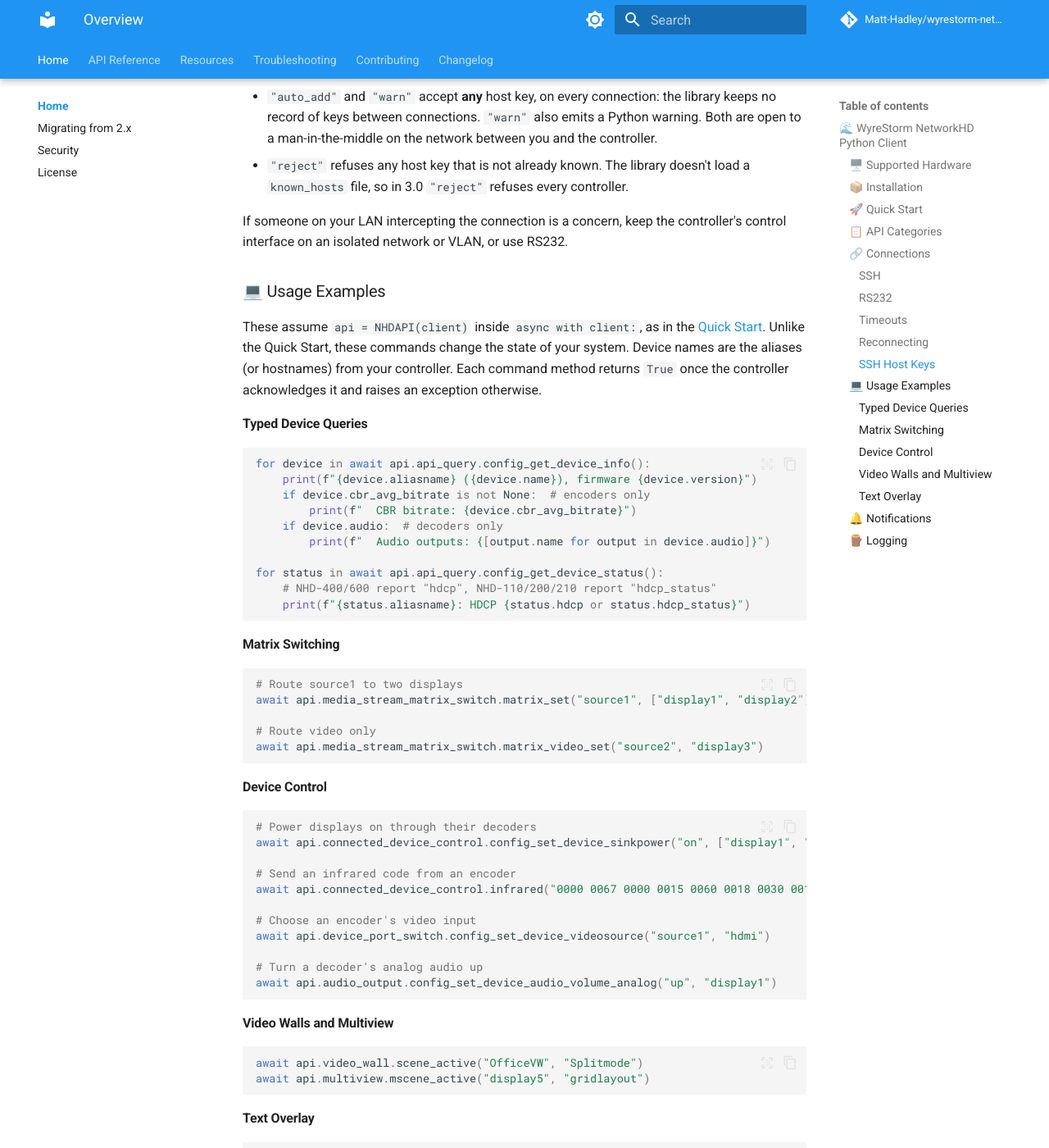
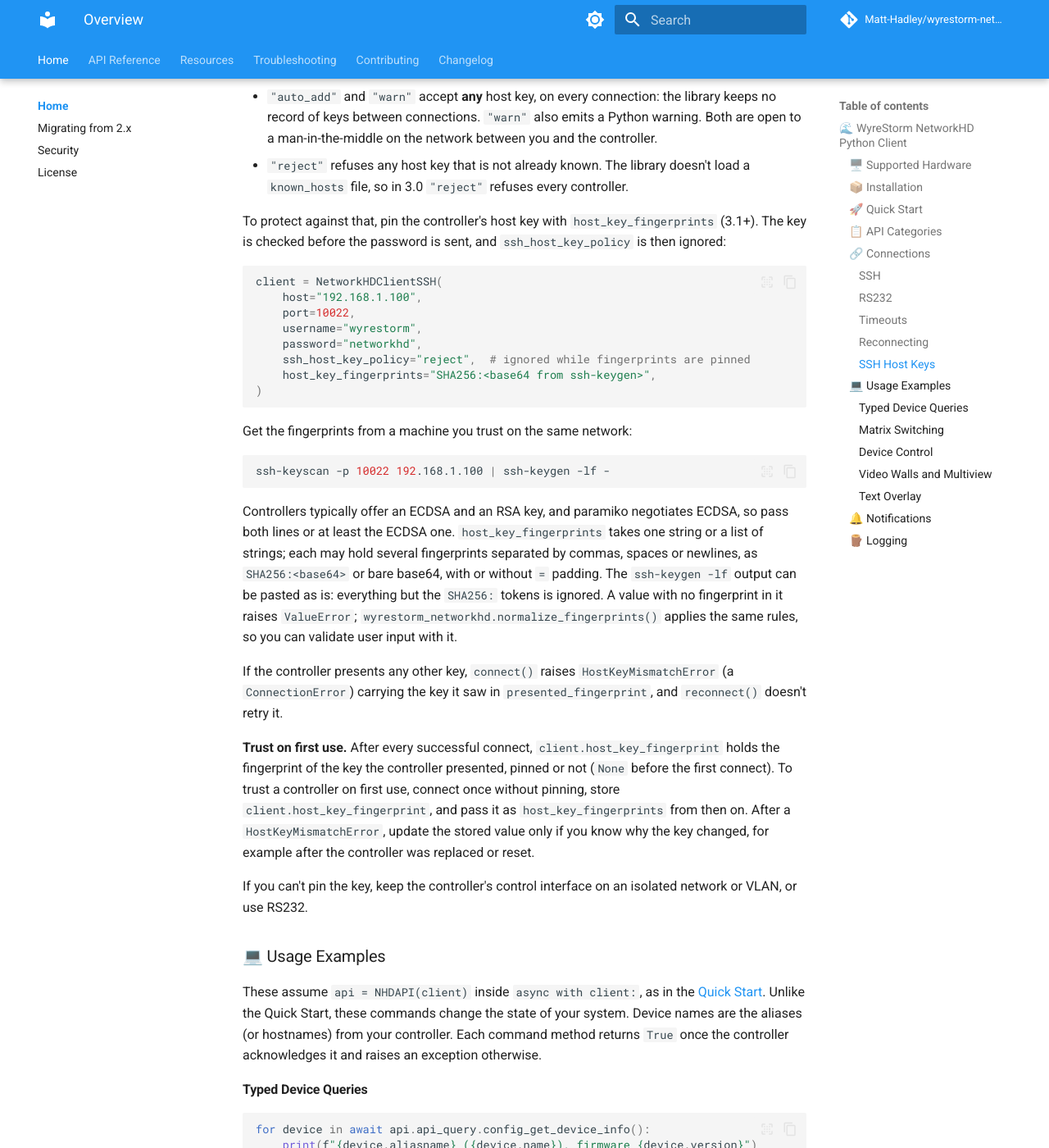
Before and after one commit to Matt-Hadley/wyrestorm-networkhd-py, an MkDocs documentation site: the page built from docs/index.md, in a window 1280 px wide and 1400 px high, scrolled down 4319 px. Shown: the whole window at 82% size. Built offline with MkDocs 1.6.1 and Material for MkDocs 9.7.7, drawn with Linux system fonts in a browser that asks for light colours; comment, search, counter and statistics services are not loaded; some of the changed text lies outside the part shown.

Commit message:
docs: document SSH host key pinning and trust on first use
Co-Authored-By: Claude Opus 5.5 <noreply@anthropic.com>

````diff
--- a/docs/index.md
+++ b/docs/index.md
@@ -178,7 +178,8 @@ except ConnectionLostError:
 
 `reconnect()` also works from any other state, for example after `disconnect()`. It waits `delay` seconds before the
 second attempt and doubles it each time, capped at 30 seconds, with jitter. It raises `ReconnectionError` when every
-attempt fails, and `AuthenticationError` at once if the credentials are rejected.
+attempt fails, and `AuthenticationError` or `HostKeyMismatchError` at once if the credentials or the host key are
+rejected.
 
 ### SSH Host Keys
 
@@ -190,8 +191,43 @@ attempt fails, and `AuthenticationError` at once if the credentials are rejected
 - `"reject"` refuses any host key that is not already known. The library doesn't load a `known_hosts` file, so in 3.0
   `"reject"` refuses every controller.
 
-If someone on your LAN intercepting the connection is a concern, keep the controller's control interface on an isolated
-network or VLAN, or use RS232.
+To protect against that, pin the controller's host key with `host_key_fingerprints` (3.1+). The key is checked before
+the password is sent, and `ssh_host_key_policy` is then ignored:
+
+```python
+client = NetworkHDClientSSH(
+    host="192.168.1.100",
+    port=10022,
+    username="wyrestorm",
+    password="networkhd",
+    ssh_host_key_policy="reject",  # ignored while fingerprints are pinned
+    host_key_fingerprints="SHA256:<base64 from ssh-keygen>",
+)
+```
+
+Get the fingerprints from a machine you trust on the same network:
+
+```bash
+ssh-keyscan -p 10022 192.168.1.100 | ssh-keygen -lf -
+```
+
+Controllers typically offer an ECDSA and an RSA key, and paramiko negotiates ECDSA, so pass both lines or at least the
+ECDSA one. `host_key_fingerprints` takes one string or a list of strings; each may hold several fingerprints separated
+by commas, spaces or newlines, as `SHA256:<base64>` or bare base64, with or without `=` padding. The `ssh-keygen -lf`
+output can be pasted as is: everything but the `SHA256:` tokens is ignored. A value with no fingerprint in it raises
+`ValueError`; `wyrestorm_networkhd.normalize_fingerprints()` applies the same rules, so you can validate user input with
+it.
+
+If the controller presents any other key, `connect()` raises `HostKeyMismatchError` (a `ConnectionError`) carrying the
+key it saw in `presented_fingerprint`, and `reconnect()` doesn't retry it.
+
+**Trust on first use.** After every successful connect, `client.host_key_fingerprint` holds the fingerprint of the key
+the controller presented, pinned or not (`None` before the first connect). To trust a controller on first use, connect
+once without pinning, store `client.host_key_fingerprint`, and pass it as `host_key_fingerprints` from then on. After a
+`HostKeyMismatchError`, update the stored value only if you know why the key changed, for example after the controller
+was replaced or reset.
+
+If you can't pin the key, keep the controller's control interface on an isolated network or VLAN, or use RS232.
 
 ## 💻 Usage Examples
 
@@ -263,7 +299,8 @@ Register callbacks with `client.register_notification_callback(type, callback)`,
 are `"endpoint"`, `"cecinfo"`, `"irinfo"`, `"serialinfo"`, `"video"` and `"sink"`; each callback receives the parsed
 notification model (see [Models](reference/models.md)). Coroutine callbacks are scheduled as tasks. Exceptions raised by
 callbacks are logged and don't affect the connection. Multi-line `serialinfo` and `irinfo` notifications are assembled
-before your callback sees them.
+before your callback sees them. A `serialinfo` whose length is over 65536 or doesn't match its data, and any line or
+`irinfo` over 64 KiB, is dropped with a warning in the log.
 
 CEC notifications from NHD-400/500 endpoints can be switched on or off:
 
````
Also changed, not shown: README.md (+2 -1 lines), docs/troubleshooting.md (+29 -14 lines).
